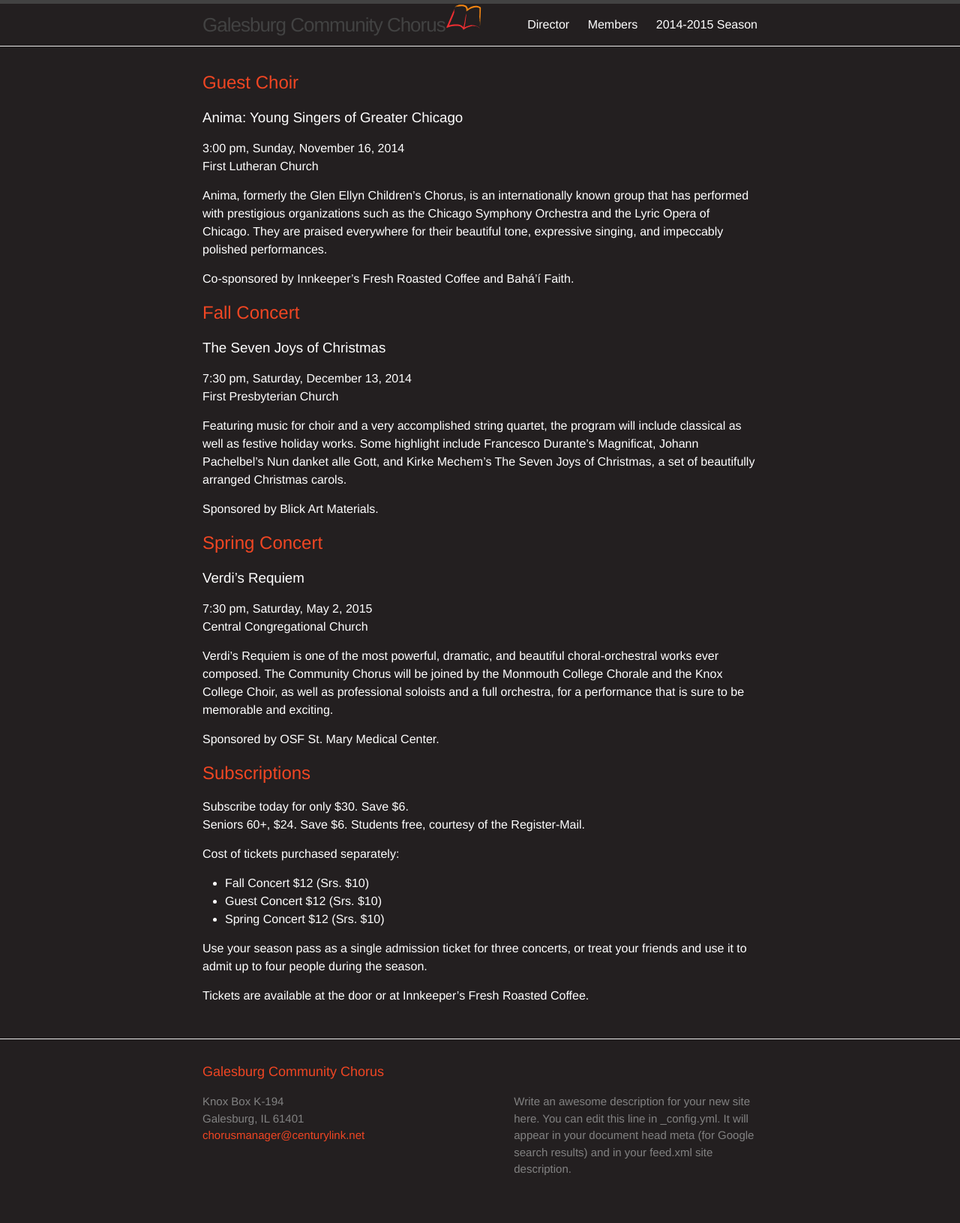
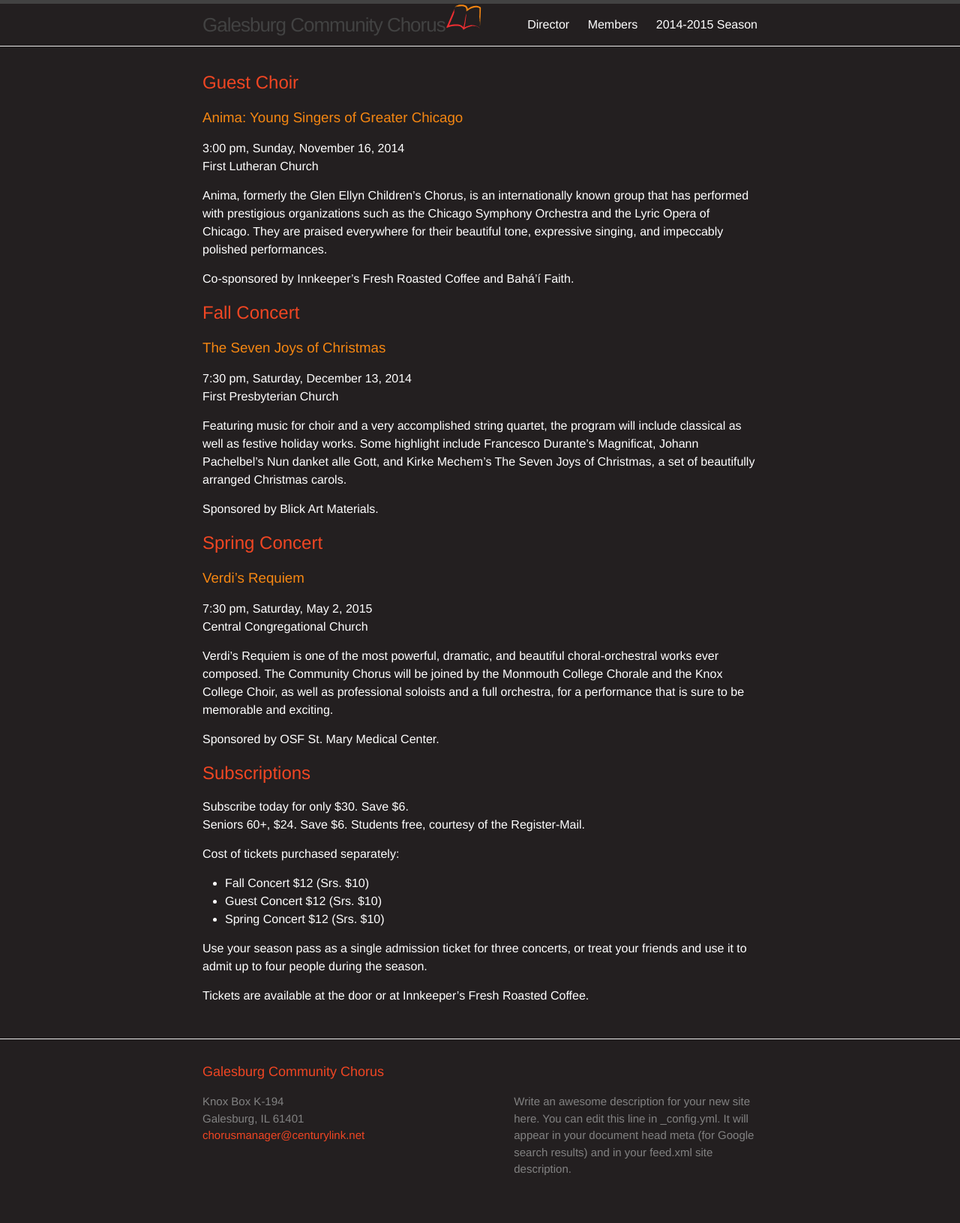
Before and after one commit to galesburgchorus/galesburgchorus.github.io, a Jekyll site: the page built from season.md, in a window 1280 px wide. Shown: the whole page at 75% size. Built offline with Jekyll 4.4.1, drawn with Linux system fonts in a browser that asks for light colours.

Commit message:
Updated _base.scss

```diff
--- a/_sass/_base.scss
+++ b/_sass/_base.scss
@@ -85,6 +85,10 @@ h1, h2, h3, h4, h5, h6 {
 
 h2 {
 	color: $brand-color;
+}
+
+h3 {
+	color: $brand-color2;
 }
 
 /**
```
